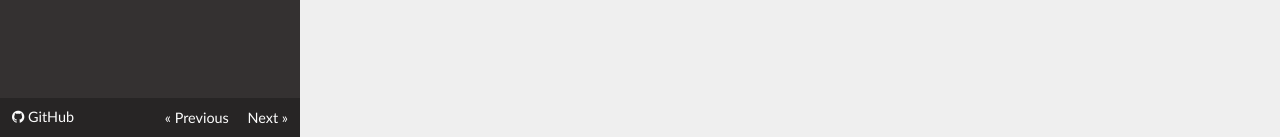
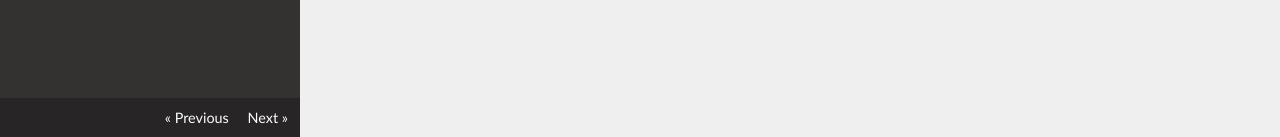
Before and after one commit to ucla-data-archive/ucla-data-archive.io, a Jekyll site: the page built from about.markdown, in a window 1280 px wide. Shown: the part 760-897 px from the top of the page. Built offline with Jekyll 4.4.1, drawn with Linux system fonts in a browser that asks for light colours; nearby versions of some CDN libraries; a style sheet for code colours, icons or effects is not loaded.

Commit message:
Update _config.yml
try to correct link to theme

```diff
--- a/_config.yml
+++ b/_config.yml
@@ -41,7 +41,7 @@ plugins:
  # needed for jekyll github pages
 
  # Theme settings
-repo_url: 'https://github.com/zyykyy/data-science-center-termsofuse'
+#repo_url: 'https://github.com/zyykyy/data-science-center-termsofuse'
 edit_on_github: true
 github_docs_folder: false
 sticky_navigation: true
@@ -49,7 +49,7 @@ prev_next_buttons_location: both
 search_enabled: true
 hljs_style: github-gist
 
-theme: jekyll-theme-rtd
+theme: 'https://github.com/carlosperate/jekyll-theme-rtd'
 lsi: false
 safe: true
 incremental: false
```
